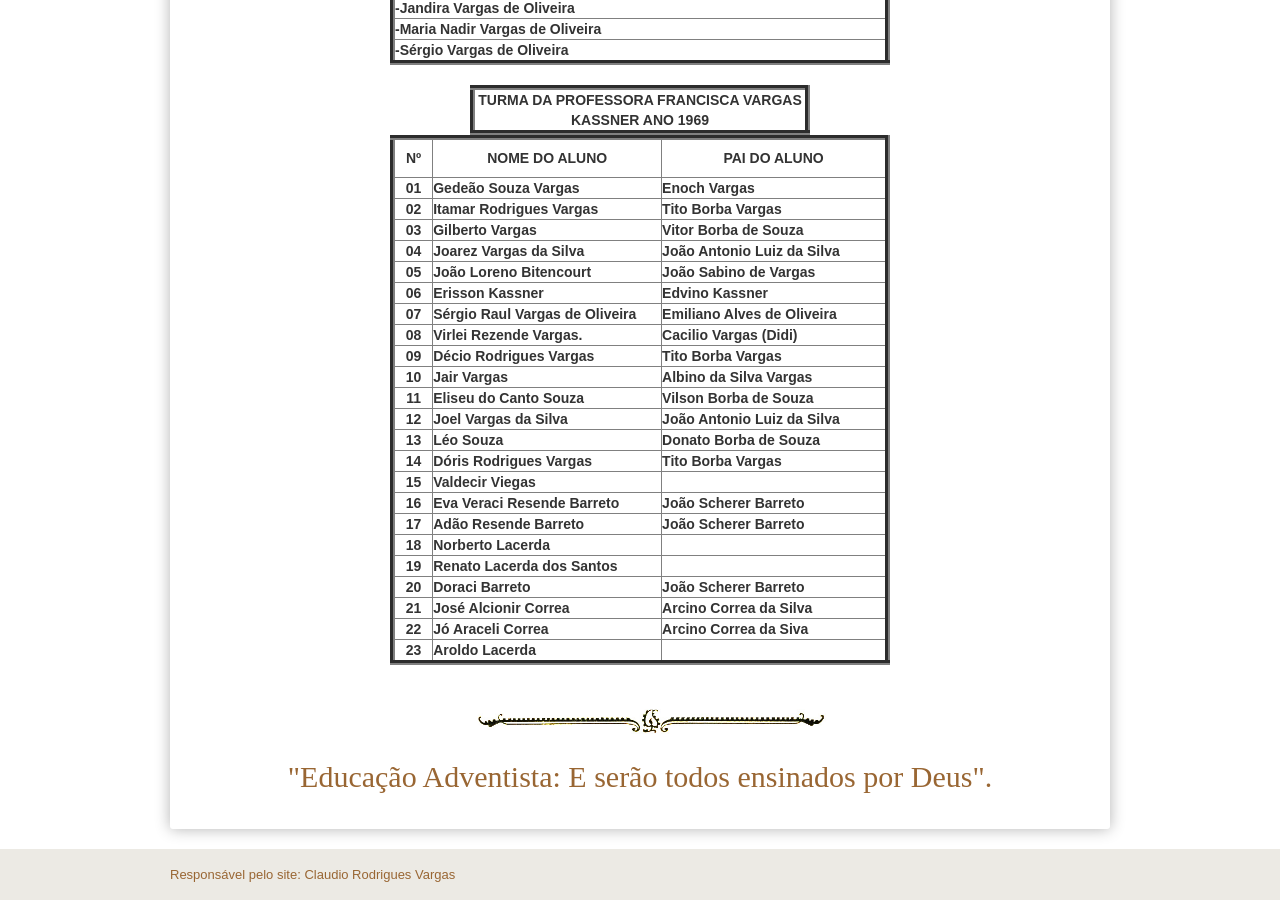
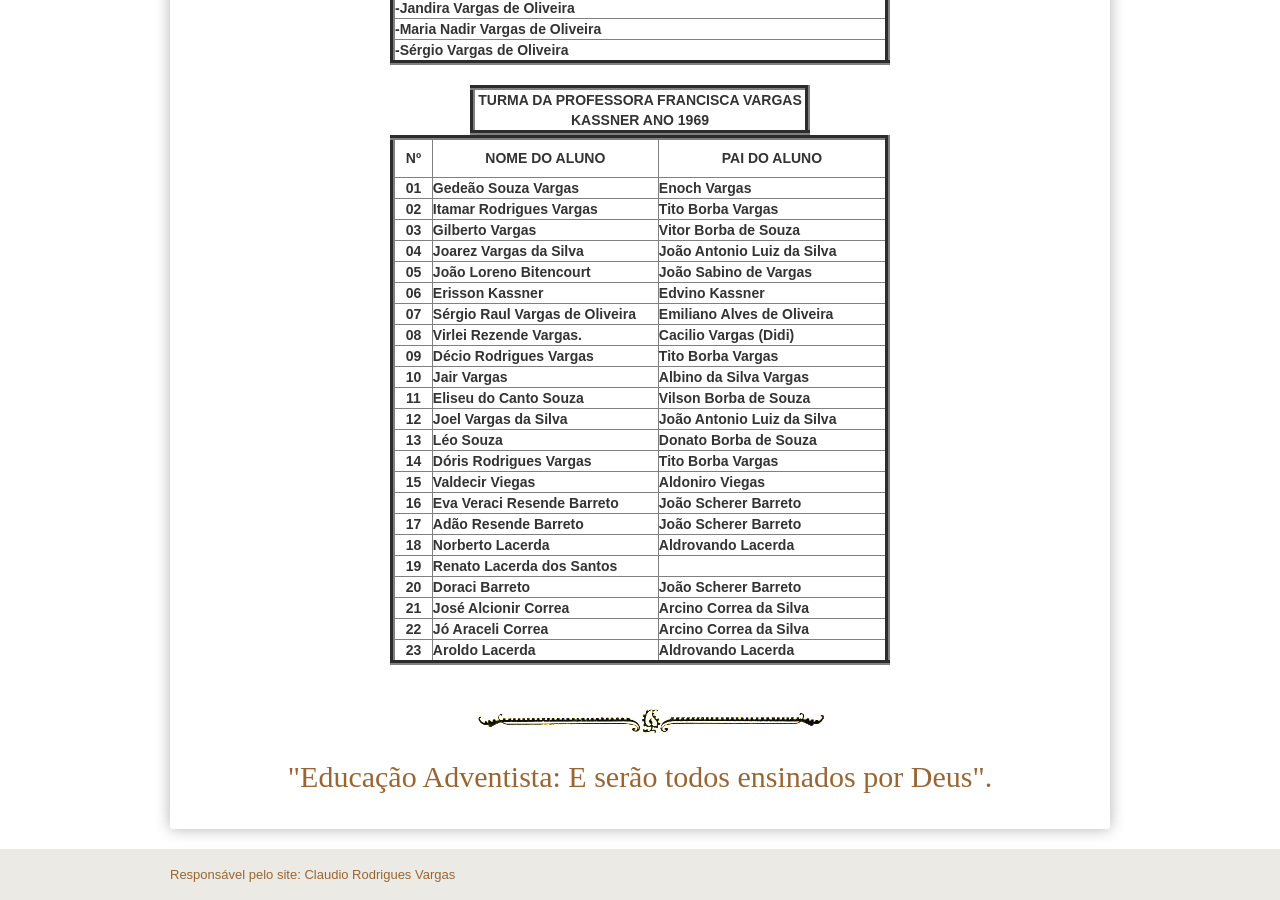
Before and after one commit to claudiovargas1955/claudiovargas1955.github.io, a Jekyll site: the page built from _pages/ensino-da-iasd-bosque.html, in a window 1280 px wide and 900 px high, scrolled down 1373 px. Built offline with Jekyll 4.4.1, drawn with Linux system fonts in a browser that asks for light colours; some web fonts are replaced.

Commit message:
Update ensino-da-iasd-bosque.html

```diff
--- a/_pages/ensino-da-iasd-bosque.html
+++ b/_pages/ensino-da-iasd-bosque.html
@@ -349,7 +349,7 @@ tr:hover{
          <tr>
            <td align="center" width="50px"><b>15</b></td>
            <td align="left" width="300px"><b>Valdecir Viegas</b></td>
-           <td align="left" width="300px"><b></b></td>
+           <td align="left" width="300px"><b>Aldoniro Viegas</b></td>
         </tr>
 
            <tr>
@@ -367,7 +367,7 @@ tr:hover{
            <tr>
            <td align="center" width="50px"><b>18</b></td>
            <td align="left" width="300px"><b>Norberto Lacerda</b></td>
-           <td align="left" width="300px"><b></b></td>
+           <td align="left" width="300px"><b>Aldrovando Lacerda</b></td>
         </tr>
 
            <tr>
@@ -390,13 +390,13 @@ tr:hover{
            <tr>
            <td align="center" width="50px"><b>22</b></td>
            <td align="left" width="300px"><b>Jó Araceli Correa</b></td>
-           <td align="left" width="300px"><b>Arcino Correa da Siva</b></td>
+           <td align="left" width="300px"><b>Arcino Correa da Silva</b></td>
         </tr>
 
         <tr>
            <td align="center" width="50px"><b>23</b></td>
            <td align="left" width="300px"><b>Aroldo Lacerda</b></td>
-           <td align="left" width="300px"><b></b></td>
+           <td align="left" width="300px"><b>Aldrovando Lacerda</b></td>
         </tr>
 
 
```
